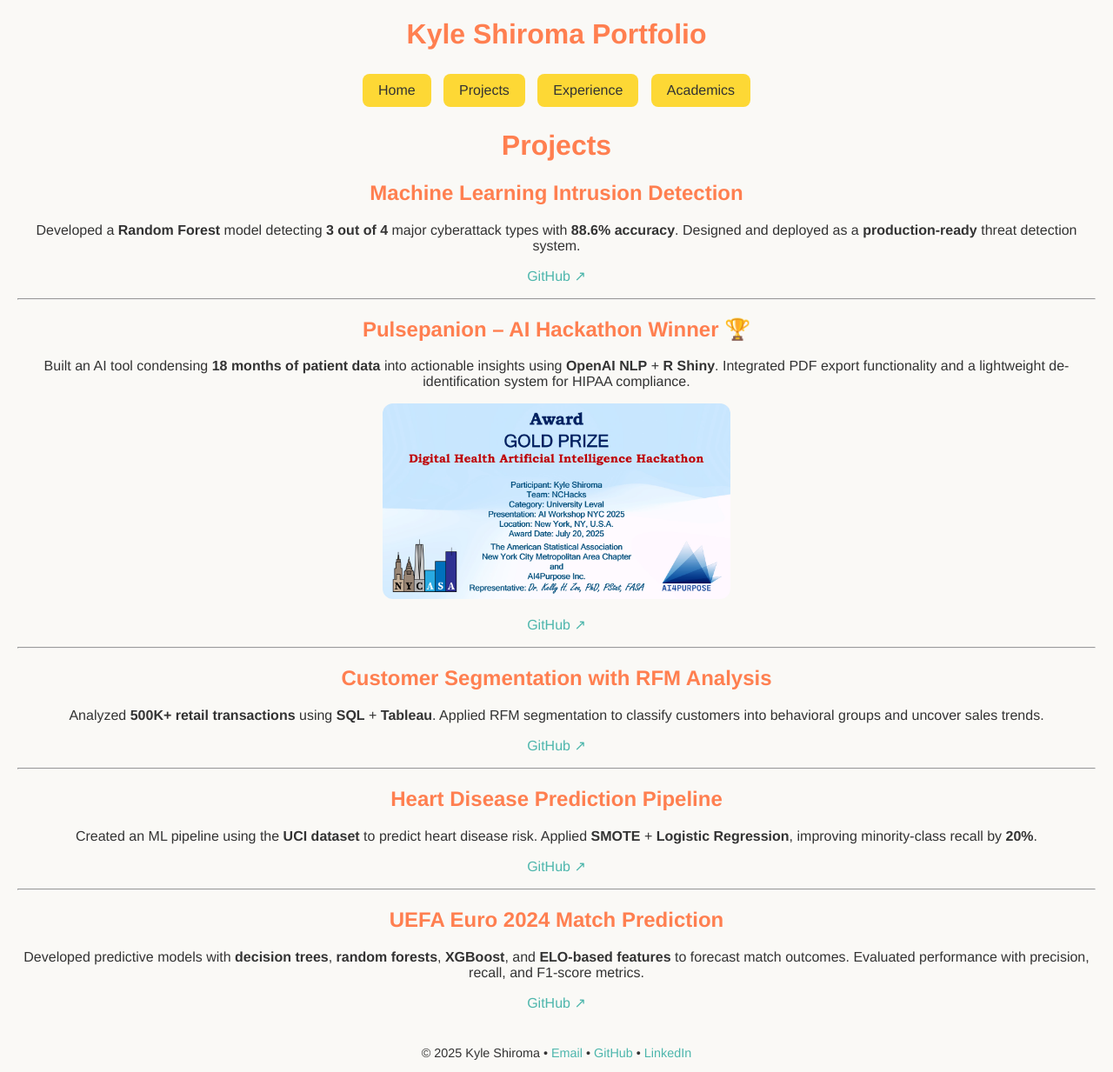
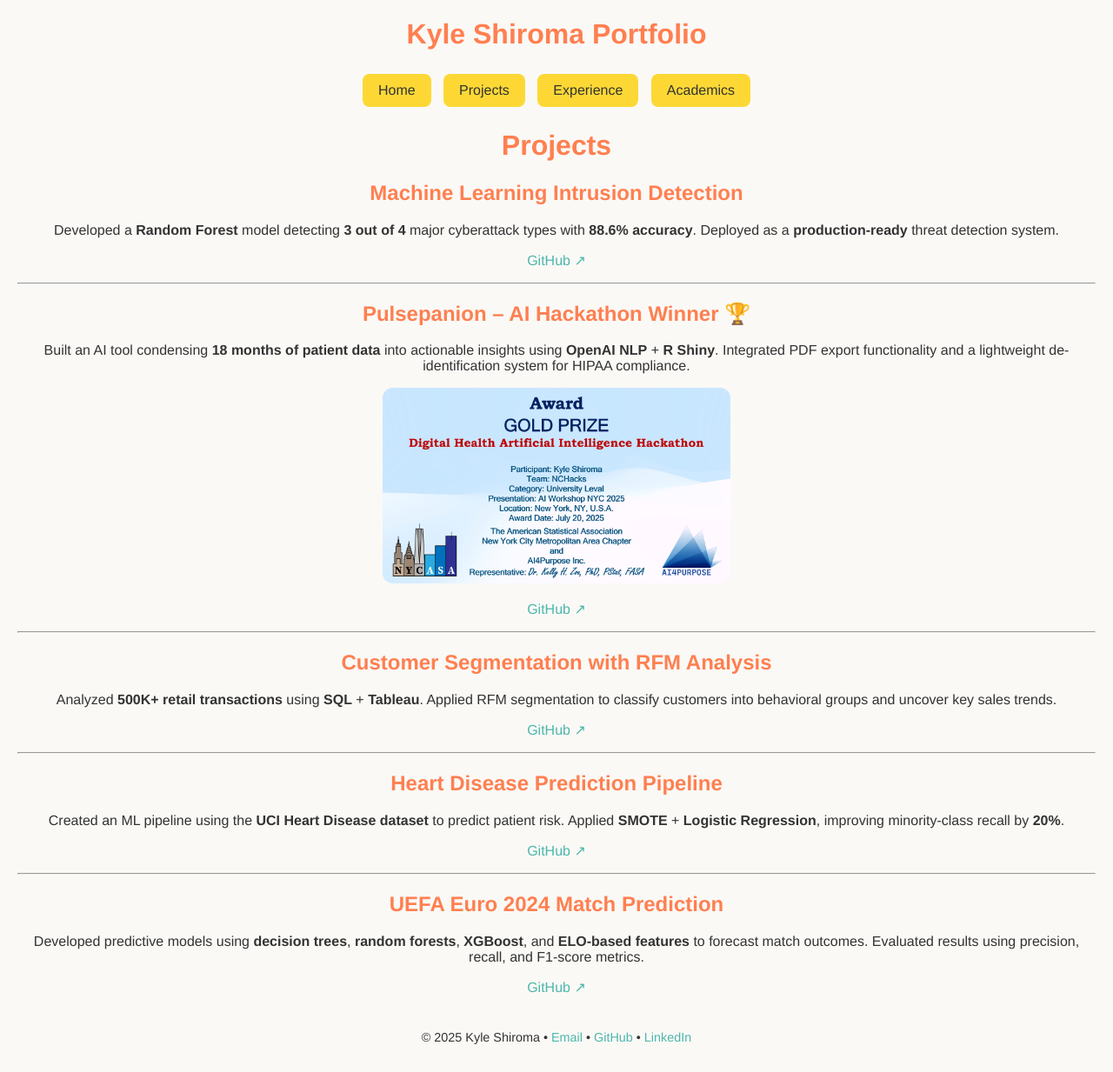
Before and after one commit to k-shiroma-code/k-shiroma-code.github.io, a Jekyll site: the page built from projects.md, in a window 1280 px wide. Shown: the whole page at 87% size. Built offline with Jekyll 4.4.1, drawn with Linux system fonts in a browser that asks for light colours.

Commit message:
Update projects.md

```diff
--- a/projects.md
+++ b/projects.md
@@ -7,7 +7,7 @@
 # Projects
 
 ## Machine Learning Intrusion Detection
-Developed a **Random Forest** model detecting **3 out of 4** major cyberattack types with **88.6% accuracy**. Designed and deployed as a **production-ready** threat detection system.
+Developed a **Random Forest** model detecting **3 out of 4** major cyberattack types with **88.6% accuracy**. Deployed as a **production-ready** threat detection system.
 
 [GitHub ↗](https://github.com/k-shiroma-code/cybersecurity-ml-detection)
 
@@ -25,20 +25,20 @@
 ---
 
 ## Customer Segmentation with RFM Analysis
-Analyzed **500K+ retail transactions** using **SQL** + **Tableau**. Applied RFM segmentation to classify customers into behavioral groups and uncover sales trends.
+Analyzed **500K+ retail transactions** using **SQL** + **Tableau**. Applied RFM segmentation to classify customers into behavioral groups and uncover key sales trends.
 
 [GitHub ↗](https://github.com/k-shiroma-code/Customer-Segmentation-with-RFM-Analysis)
 
 ---
 
 ## Heart Disease Prediction Pipeline
-Created an ML pipeline using the **UCI dataset** to predict heart disease risk. Applied **SMOTE** + **Logistic Regression**, improving minority-class recall by **20%**.
+Created an ML pipeline using the **UCI Heart Disease dataset** to predict patient risk. Applied **SMOTE** + **Logistic Regression**, improving minority-class recall by **20%**.
 
 [GitHub ↗](https://github.com/k-shiroma-code/Heart-Disease-ML-Project)
 
 ---
 
 ## UEFA Euro 2024 Match Prediction
-Developed predictive models with **decision trees**, **random forests**, **XGBoost**, and **ELO-based features** to forecast match outcomes. Evaluated performance with precision, recall, and F1-score metrics.
+Developed predictive models using **decision trees**, **random forests**, **XGBoost**, and **ELO-based features** to forecast match outcomes. Evaluated results using precision, recall, and F1-score metrics.
 
 [GitHub ↗](https://github.com/k-shiroma-code/CSUF-REU-Football-Analytics)
```
